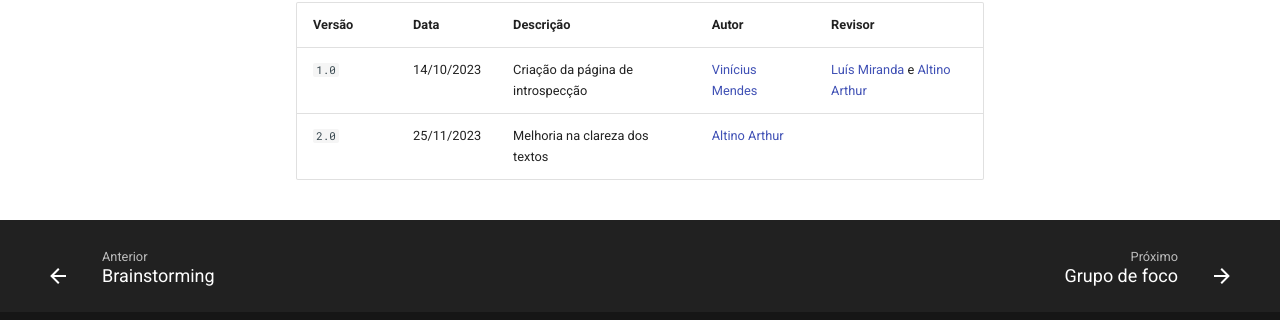
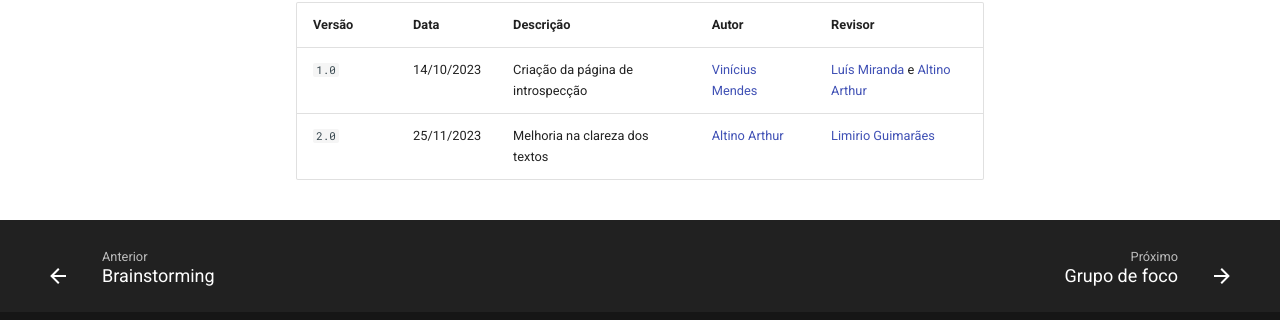
Before and after one commit to Interacao-Humano-Computador/2023.2-Ventoy, an MkDocs documentation site: the page built from docs/elicitacao/elicitacao de requisitos/introspeccao.md, in a window 1280 px wide and 900 px high, scrolled down 1728 px. Shown: the part 544-864 px from the top of the window. Built offline with MkDocs 1.6.1 and Material for MkDocs 9.7.7, drawn with Linux system fonts in a browser that asks for light colours; comment, search, counter and statistics services are not loaded.

Commit message:
Update introspeccao.md

```diff
--- a/docs/elicitacao/elicitacao de requisitos/introspeccao.md
+++ b/docs/elicitacao/elicitacao de requisitos/introspeccao.md
@@ -41,4 +41,4 @@ O processo introspectivo revelou vários requisitos, que foram catalogados na Ta
 | **Versão**   |   **Data**   | **Descrição** | **Autor** | **Revisor** |
 |--------|---------|-----------|--------|---------|
 |`1.0`| 14/10/2023 | Criação da página de introspecção | [Vinícius Mendes](https://github.com/yabamiah)| [Luís Miranda](https://github.com/LuisMiranda10) e [Altino Arthur](https://github.com/arthurrochamoreira) |
-|`2.0`| 25/11/2023 | Melhoria na clareza dos textos | [Altino Arthur](https://github.com/arthurrochamoreira)|  |
+|`2.0`| 25/11/2023 | Melhoria na clareza dos textos | [Altino Arthur](https://github.com/arthurrochamoreira)| [Limirio Guimarães](https://github.com/LimirioGuimaraes) |
```
